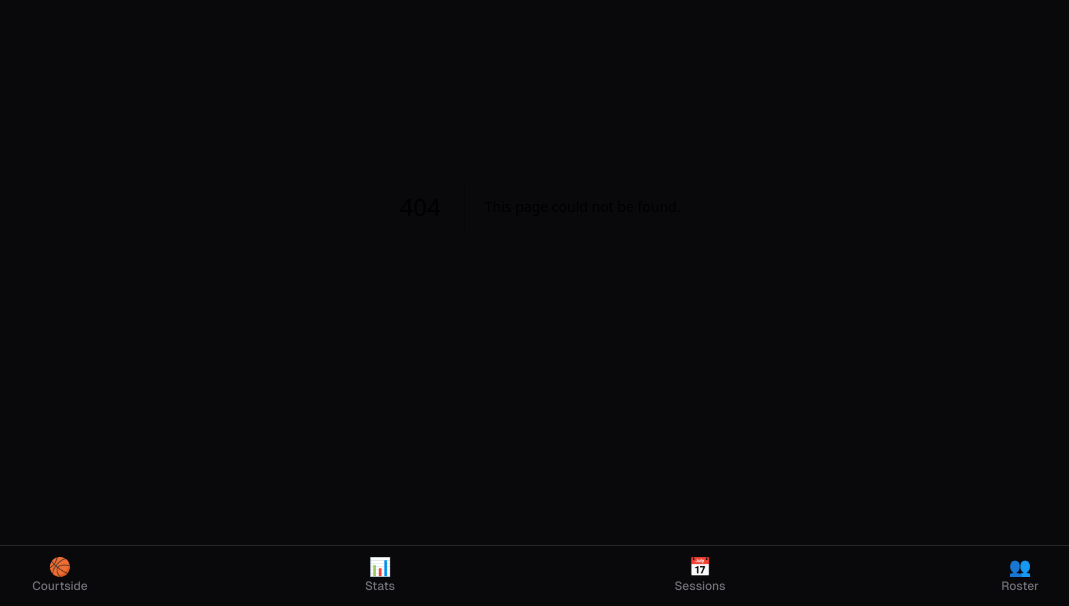
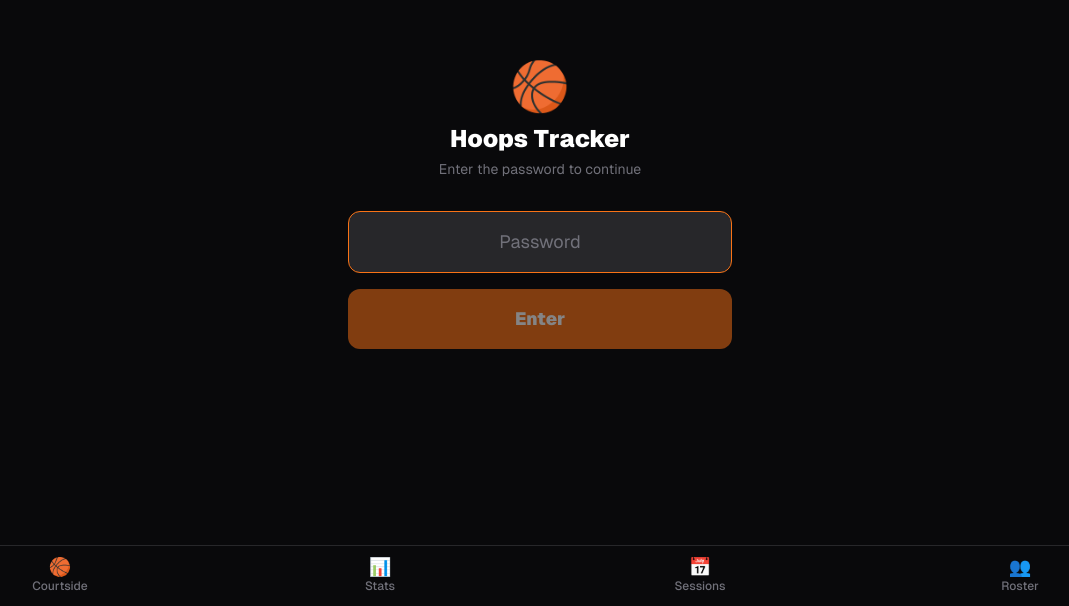
Before and after one commit to zshelly2000/hoops-app, a Next.js app: page /login in a window 1280 px wide. Before the commit this address had no page. Shown: the part 194-800 px from the top of the page, without its empty margins (100-1169 px from the left). Built offline with nearby package versions, Linux system fonts and the light colour scheme.

Commit message:
feat: simple password gate via middleware and cookie

```diff
--- /dev/null
+++ b/app/api/auth/route.ts
@@ -0,0 +1,39 @@
+export const dynamic = 'force-dynamic'
+
+import { NextResponse } from 'next/server'
+
+const COOKIE_NAME = 'hoops-auth'
+const THIRTY_DAYS = 60 * 60 * 24 * 30
+
+async function hashPassword(password: string): Promise<string> {
+  const data = new TextEncoder().encode(password)
+  const digest = await crypto.subtle.digest('SHA-256', data)
+  return Array.from(new Uint8Array(digest))
+    .map((b) => b.toString(16).padStart(2, '0'))
+    .join('')
+}
+
+export async function POST(request: Request) {
+  const body = await request.json() as { password: string }
+  const appPassword = process.env.APP_PASSWORD
+
+  if (!appPassword) {
+    return NextResponse.json({ error: 'No password configured' }, { status: 500 })
+  }
+
+  if (!body.password || body.password !== appPassword) {
+    return NextResponse.json({ error: 'Incorrect password' }, { status: 401 })
+  }
+
+  const token = await hashPassword(appPassword)
+
+  const response = NextResponse.json({ ok: true })
+  response.cookies.set(COOKIE_NAME, token, {
+    httpOnly: true,
+    sameSite: 'lax',
+    maxAge: THIRTY_DAYS,
+    path: '/',
+  })
+
+  return response
+}
--- /dev/null
+++ b/app/login/page.tsx
@@ -0,0 +1,72 @@
+'use client'
+
+import { useRouter } from 'next/navigation'
+import { useState } from 'react'
+
+export default function LoginPage() {
+  const router = useRouter()
+  const [password, setPassword] = useState('')
+  const [error, setError] = useState('')
+  const [loading, setLoading] = useState(false)
+
+  async function handleSubmit(e: React.FormEvent) {
+    e.preventDefault()
+    setLoading(true)
+    setError('')
+
+    try {
+      const res = await fetch('/api/auth', {
+        method: 'POST',
+        headers: { 'Content-Type': 'application/json' },
+        body: JSON.stringify({ password }),
+      })
+
+      if (!res.ok) {
+        setError('Incorrect password')
+        return
+      }
+
+      router.replace('/courtside')
+    } catch {
+      setError('Something went wrong. Try again.')
+    } finally {
+      setLoading(false)
+    }
+  }
+
+  return (
+    <main className="flex min-h-screen items-center justify-center bg-zinc-950 px-4">
+      <div className="w-full max-w-sm">
+        <div className="mb-8 text-center">
+          <div className="mb-3 text-5xl">🏀</div>
+          <h1 className="text-2xl font-black text-white">Hoops Tracker</h1>
+          <p className="mt-1 text-sm text-zinc-500">Enter the password to continue</p>
+        </div>
+
+        <form onSubmit={handleSubmit} className="flex flex-col gap-4">
+          <input
+            type="password"
+            placeholder="Password"
+            value={password}
+            onChange={(e) => setPassword(e.target.value)}
+            autoFocus
+            required
+            className="w-full rounded-xl border border-zinc-700 bg-zinc-800 px-4 py-4 text-center text-lg text-white placeholder-zinc-500 focus:border-orange-500 focus:outline-none"
+          />
+
+          {error && (
+            <p className="text-center text-sm text-red-400">{error}</p>
+          )}
+
+          <button
+            type="submit"
+            disabled={loading || !password}
+            className="w-full rounded-xl bg-orange-500 py-4 text-lg font-black text-white disabled:opacity-50 hover:bg-orange-400 active:scale-95 transition-all"
+          >
+            {loading ? 'Checking…' : 'Enter'}
+          </button>
+        </form>
+      </div>
+    </main>
+  )
+}
```
Also changed, not shown: middleware.ts (added, +39 -0 lines), 1 other file (tests, documents, lock files or other folders).
